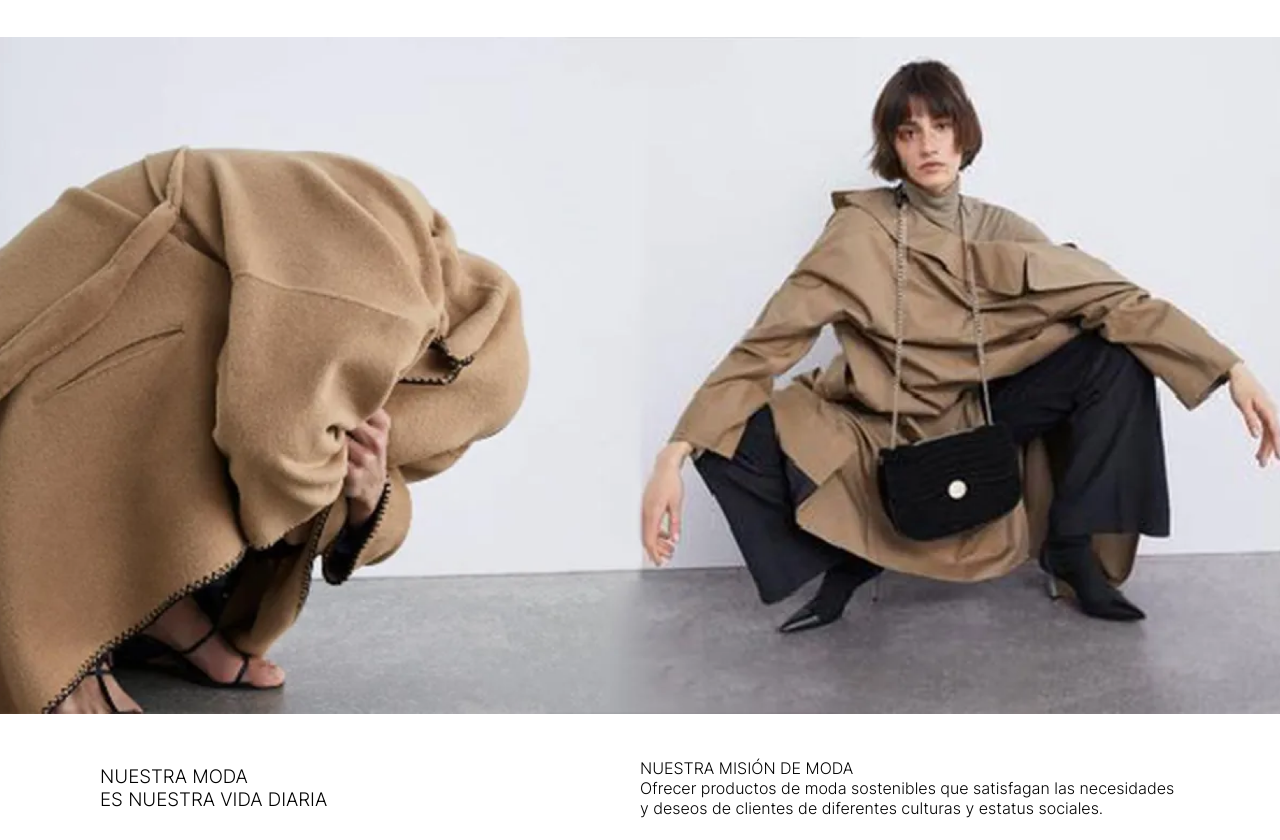
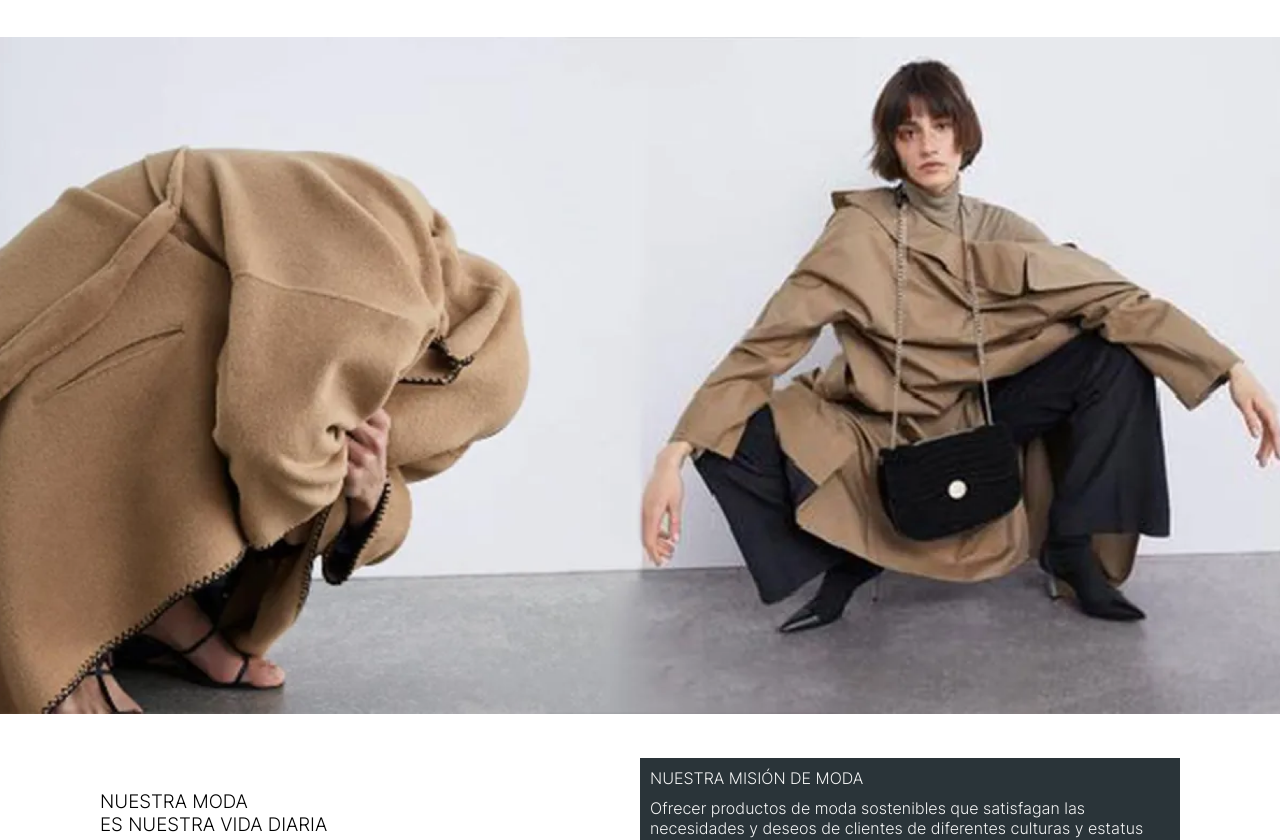
Before and after one commit to CastDev-j/Pagina-Web-Desde-Cero, a plain HTML site: page index.html in a window 1280 px wide. Shown: the part 82-922 px from the top of the page. Drawn offline with Linux system fonts and the light colour scheme.

Commit message:
Actualizacion estilos

```diff
--- a/index.html
+++ b/index.html
@@ -19,7 +19,7 @@
       <img src="./source/img/portada.png" alt="portada pagina" class="max-width" />
       <section class="grid-c-2 ph-100 ptb-40 align-center">
         <h3>NUESTRA MODA <br />ES NUESTRA VIDA DIARIA</h3>
-        <div>
+        <div class="black-card">
           <h4>NUESTRA MISIÓN DE MODA</h4>
           <p>
             Ofrecer productos de moda sostenibles que satisfagan las necesidades
--- a/source/styles-fonts/style.css
+++ b/source/styles-fonts/style.css
@@ -99,3 +99,13 @@
 .mt-100 {
     margin-top: 100px;
 }
+
+.black-card{
+    background-color: #2A3439;
+    padding: 10px;
+    color: #f5f5f5;
+
+    & h4{
+        margin-bottom:10px;
+    }
+}
```
